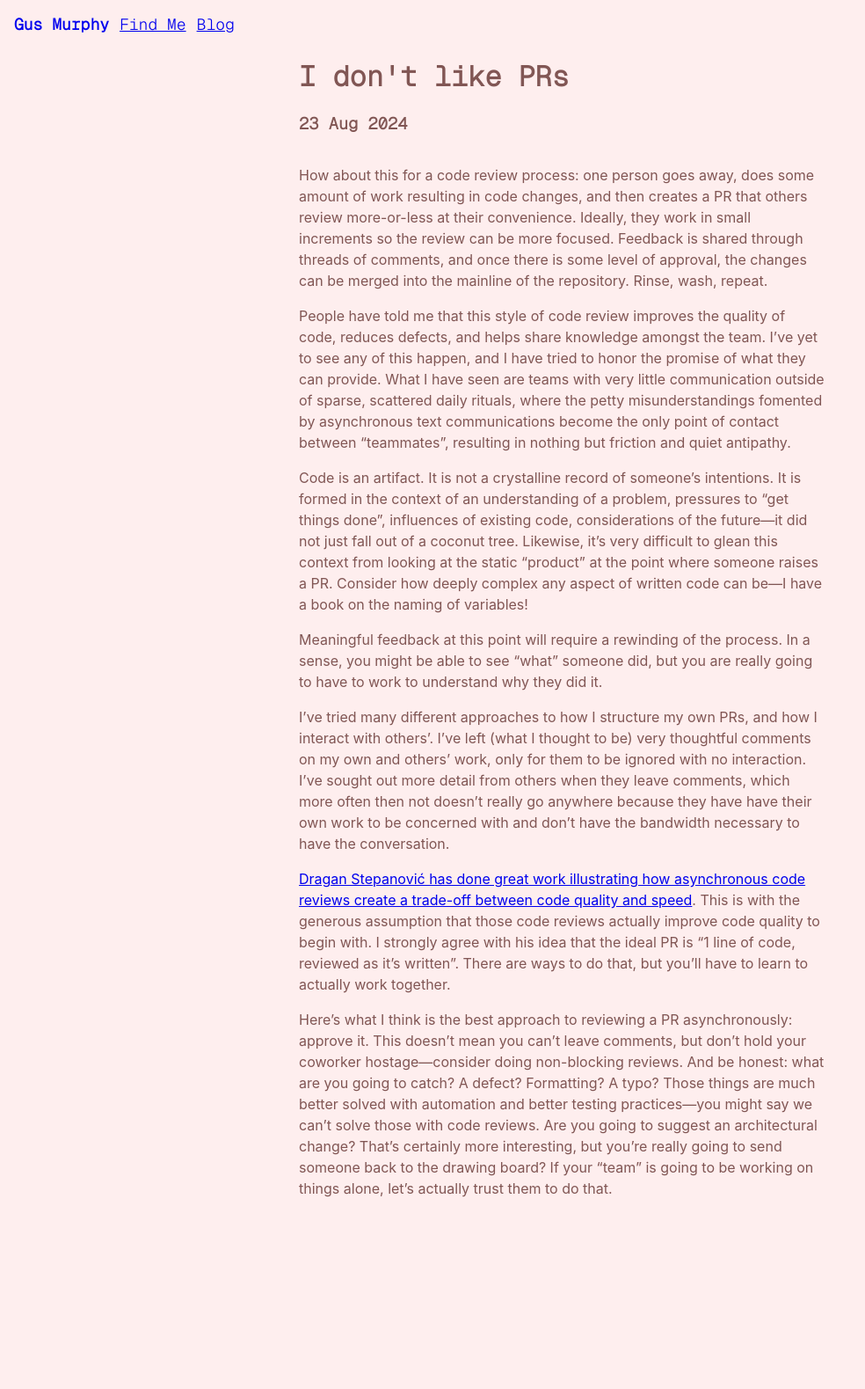
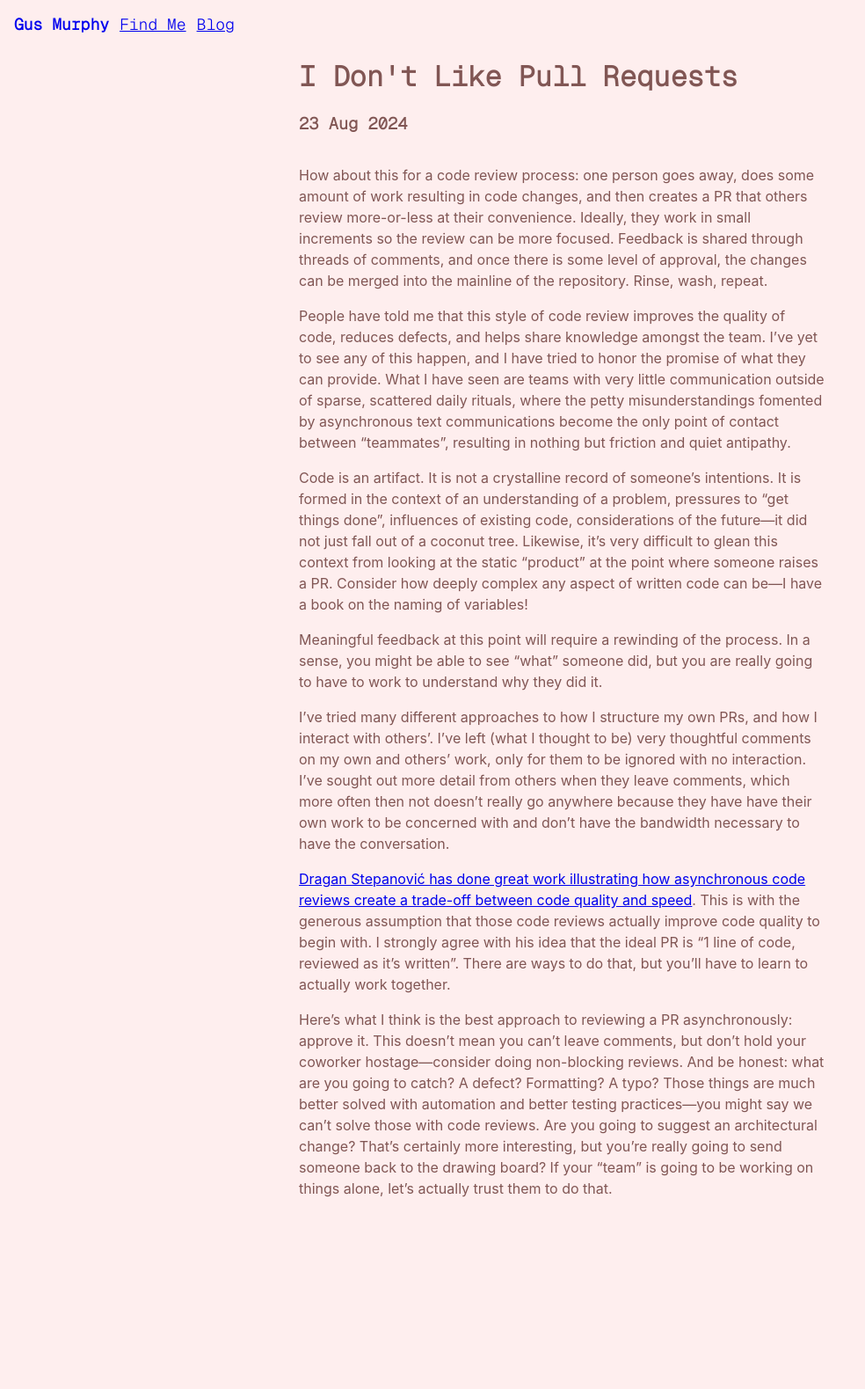
Before and after one commit to gusbmurphy/my-site, a Jekyll site: the page built from _posts/2024-08-23-prs.md, in a window 1280 px wide. Shown: the whole page at 88% size, without its empty margins (0-984 px from the left). Built offline with Jekyll 4.4.1, drawn with Linux system fonts in a browser that asks for light colours.

Commit message:
Update PR post title

```diff
--- a/_posts/2024-08-23-prs.md
+++ b/_posts/2024-08-23-prs.md
@@ -1,6 +1,6 @@
 ---
 layout: post
-title: "I don't like PRs"
+title: "I Don't Like Pull Requests"
 ---
 
 How about this for a code review process: one person goes away, does some amount of work resulting in code changes, and then creates a PR that others review more-or-less at their convenience. Ideally, they work in small increments so the review can be more focused. Feedback is shared through threads of comments, and once there is some level of approval, the changes can be merged into the mainline of the repository. Rinse, wash, repeat.
```
